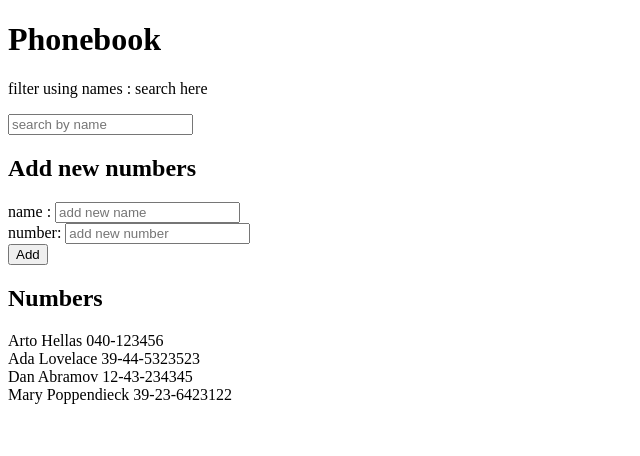
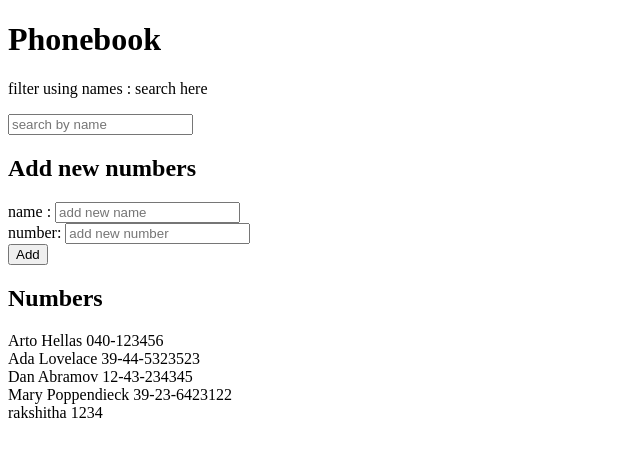
Before and after one commit to rakshithapatel08/fs-open-exercises, a React (Vite) app in the folder part2/Phonebook/: page / in a window 1280 px wide. Shown: the top 456 px of the page, without its empty margins (0-640 px from the left). Built offline with nearby package versions, Linux system fonts and the light colour scheme; data requests are answered from the project's data file.

Commit message:
exercise 2.13

```diff
--- a/part2/Phonebook/db.json
+++ b/part2/Phonebook/db.json
@@ -19,6 +19,11 @@
       "name": "Mary Poppendieck",
       "number": "39-23-6423122",
       "id": "4"
+    },
+    {
+      "id": "4eae",
+      "name": "rakshitha",
+      "number": "1234"
     }
   ]
 }
--- /dev/null
+++ b/part2/Phonebook/persons.js
@@ -0,0 +1,15 @@
+import axios from "axios";
+
+const baseUrl = "http://localhost:3001/persons";
+
+const getPersons = ()=>{
+    const req = axios.get(baseUrl)
+    return req.then(res=>res.data)
+}
+
+const addPersons = (newdata)=>{
+    const req = axios.post(baseUrl,newdata)
+    return req.then(res=>res.data)
+}
+
+export default { getPersons, addPersons }
--- a/part2/Phonebook/src/App.jsx
+++ b/part2/Phonebook/src/App.jsx
@@ -1,5 +1,5 @@
 import { useEffect, useState } from "react"
-import axios from "axios"
+import personsData from "../persons.js"
 import Filter from "./components/Filter"
 import Form from "./components/Form"
 import Display from "./components/Display"
@@ -11,8 +11,8 @@ const App = () => {
   const [filter, setFilter] = useState("")
 
   useEffect(()=>{
-    axios.get("http://localhost:3001/persons")
-    .then(res=>setPersons(res.data))
+    personsData.getPersons()
+    .then(result=>setPersons(result))
   },[persons])
 
   const filteredArray = persons.filter((person)=>person.name.toLowerCase().includes(filter.toLowerCase()))
@@ -31,10 +31,10 @@ const App = () => {
 
     });
     if (flag === 0) {
-      axios.post("http://localhost:3001/persons",{ name: newname, number: newnumber })
-      .then(res=>{
-        console.log(res)
-        setPersons(persons.concat(res.data));
+      personsData.addPersons({ name: newname, number: newnumber })
+      .then(result=>{
+        console.log(result)
+        setPersons(persons.concat(result));
         setNewname("")
         setNewnumber("")
       })
```
